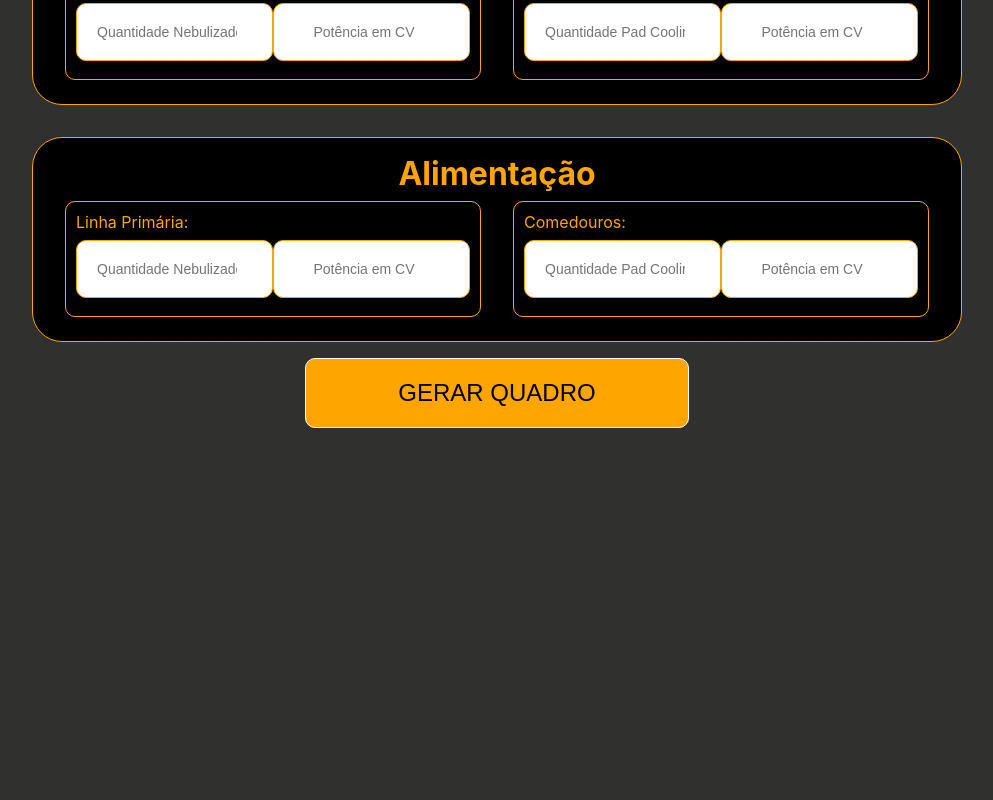
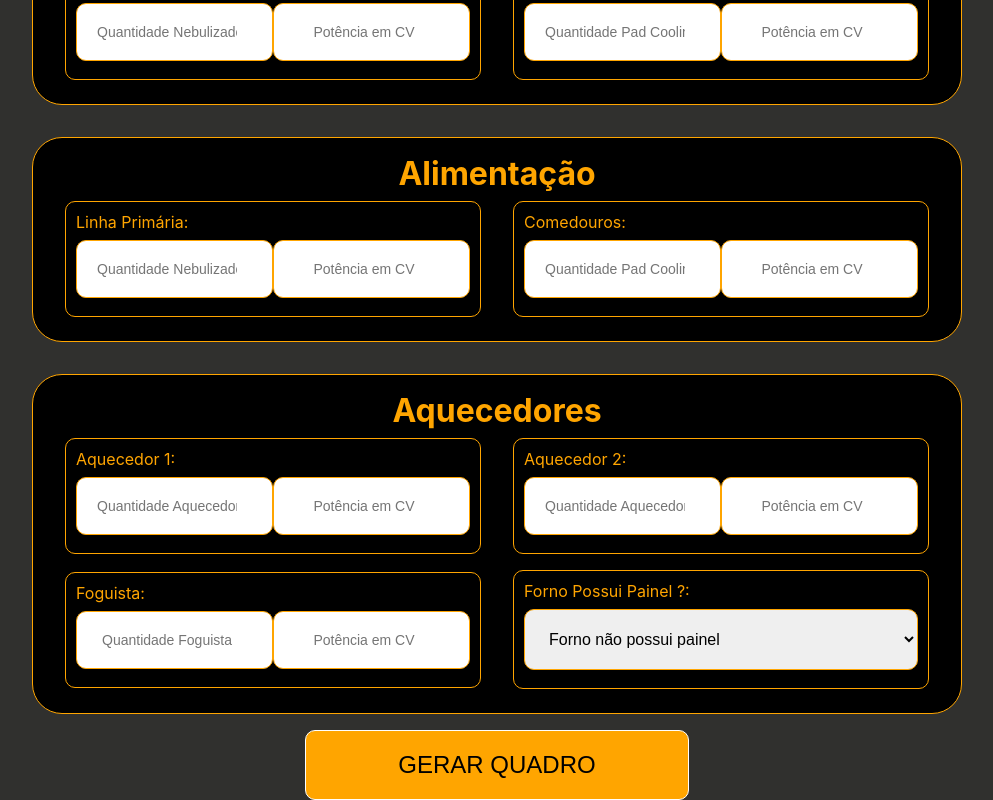
Before and after one commit to JnFerri/dimensionamento-eletrica, a React (Create React App) app: page /dimensionamento in a window 1280 px wide. Shown: the part 1202-2002 px from the top of the page, without its empty margins (143-1136 px from the left). Before the commit the page ends 1630 px from the top, so only its background shows below. Built offline with nearby package versions, Linux system fonts and the light colour scheme.

Commit message:
criado componente dimensionamentoAquecedores

```diff
--- /dev/null
+++ b/src/Components/DimensionamentoAquecedores/DimensionamentoAquecedores.js
@@ -0,0 +1,135 @@
+import styled from "styled-components"
+import Label from "../Label/Label"
+import Input from "../Input/Input"
+import Titulo4 from "../Titulo4/Titulo4"
+import { VerificaSeNumeroInteiroEMaiorQueZero } from "../../Helpers/VerificaSeNumeroInteiroEMaiorQueZero"
+import { VerificaSeNumeroMaiorQueZero } from "../../Helpers/VerificaSeNumeroMaiorQueZero"
+import Select from "../Select/Select"
+import Option from "../Select/Option/Option"
+
+
+
+const DimensionamentoSection = styled.section`
+display:flex;
+flex-direction:column;
+width:70%;
+padding:1rem 1rem;
+background-color:black;
+border:0.5px orange solid;
+border-radius:30px;
+align-items:center;
+margin: 1rem 0px;
+`
+const FormDivLinha = styled.div`
+    display:flex;
+    align-items:center;
+    justify-content:space-between;
+    margin: 0.5rem 0px;
+    width:100%;
+`
+const FormDiv = styled.div`
+    display:flex;
+    flex-direction:column;
+    align-items:center;
+    justify-content:space-between;
+    margin:0 1rem;
+    width:100%;
+    border:orange 0.1px solid;
+    border-radius:10px;
+    padding:10px 10px;
+`
+
+function DimensionamentoAquecedores({todosDadosAquecedores}){
+
+    function HandleQuantidadeAquecedor1(event){
+        const valor = event.target.value
+        if(VerificaSeNumeroInteiroEMaiorQueZero(valor)){
+            todosDadosAquecedores.setQuantidadeAquecedor1(valor)
+        }
+    }
+
+    function HandlePotenciaAquecedor1(event){
+        const valor = event.target.value.replace(',', '.')
+        if(VerificaSeNumeroMaiorQueZero(valor)){
+            todosDadosAquecedores.setPotenciaAquecedor1(valor)
+        }
+    }
+
+    function HandleQuantidadeAquecedor2(event){
+        const valor = event.target.value
+        if(VerificaSeNumeroInteiroEMaiorQueZero(valor)){
+            todosDadosAquecedores.setQuantidadeAquecedor2(valor)
+        }
+    }
+
+    function HandlePotenciaAquecedor2(event){
+        const valor = event.target.value.replace(',', '.')
+        if(VerificaSeNumeroMaiorQueZero(valor)){
+            todosDadosAquecedores.setPotenciaAquecedor2(valor)
+        }
+    }
+
+    function HandleQuantidadeFoguista(event){
+        const valor = event.target.value
+        if(VerificaSeNumeroInteiroEMaiorQueZero(valor)){
+            todosDadosAquecedores.setQuantidadeFoguista(valor)
+        }
+    }
+
+    function HandlePotenciaFoguista(event){
+        const valor = event.target.value.replace(',', '.')
+        if(VerificaSeNumeroMaiorQueZero(valor)){
+            todosDadosAquecedores.setPotenciaFoguista(valor)
+        }
+    }
+
+    function HandleFornoPossuiPainel(event){
+        todosDadosAquecedores.setFornoPossuiPainel(event.target.value)
+    }
+
+
+
+    return(
+        <DimensionamentoSection>
+                <Titulo4 color="orange" font_size='32px'>Aquecedores</Titulo4>
+                <FormDivLinha>
+                <FormDiv>
+                <Label font_size='16px' translate="0px" color="orange" text_align='left' width='100%'>Aquecedor 1:</Label>
+                <FormDivLinha>
+                <Input  type="number"  required  onChange={HandleQuantidadeAquecedor1} value={todosDadosAquecedores.QuantidadeAquecedor1} padding='20px 20px' width='40%' border='orange 0.5px solid' border_radius='10px' placeholder="Quantidade Aquecedores 1"></Input>
+                <Input  type="number" required  onChange={HandlePotenciaAquecedor1} value={todosDadosAquecedores.PotenciaAquecedor1} padding='20px 20px' width='40%' border='orange 0.5px solid' border_radius='10px' placeholder="Potência em CV"></Input>
+                </FormDivLinha>
+                </FormDiv>
+                <FormDiv>
+                <Label font_size='16px' translate="0px" color="orange" text_align='left' width='100%'>Aquecedor 2:</Label>
+                <FormDivLinha>
+                <Input  type="number"  required onChange={HandleQuantidadeAquecedor2} value={todosDadosAquecedores.QuantidadeAquecedor2} padding='20px 20px' width='40%' border='orange 0.5px solid' border_radius='10px' placeholder="Quantidade Aquecedores 2"></Input>
+                <Input  type="number" required  onChange={HandlePotenciaAquecedor2} value={todosDadosAquecedores.PotenciaAquecedor2} padding='20px 20px' width='40%' border='orange 0.5px solid' border_radius='10px' placeholder="Potência em CV"></Input>
+                </FormDivLinha>
+                </FormDiv>
+                </FormDivLinha>
+                <FormDivLinha>
+                <FormDiv>
+                <Label font_size='16px' translate="0px" color="orange" text_align='left' width='100%'>Foguista:</Label>
+                <FormDivLinha>
+                <Input  type="number"  required  onChange={HandleQuantidadeFoguista} value={todosDadosAquecedores.QuantidadeFoguista} padding='20px 20px' width='40%' border='orange 0.5px solid' border_radius='10px' placeholder="Quantidade Foguista"></Input>
+                <Input  type="number" required  onChange={HandlePotenciaFoguista} value={todosDadosAquecedores.PotenciaFoguista} padding='20px 20px' width='40%' border='orange 0.5px solid' border_radius='10px' placeholder="Potência em CV"></Input>
+                </FormDivLinha>
+                </FormDiv>
+                <FormDiv>
+                <Label font_size='16px' translate="0px" color="orange" text_align='left' width='100%'>Forno Possui Painel ?:</Label>
+                <FormDivLinha>
+                <Select value={todosDadosAquecedores.FornoPossuiPainel} onChange={HandleFornoPossuiPainel} required   padding='20px 20px' border='orange 0.5px solid' border_radius='10px' >
+                    <Option value={false} color="#FF8C00" font_size='22px'>Forno não possui painel</Option>
+                    <Option value={true} color="#FF8C00" font_size='22px'>Forno possui painel</Option>
+                </Select>
+                </FormDivLinha>
+                </FormDiv>
+                </FormDivLinha>
+
+            </DimensionamentoSection>
+    )
+}
+
+
+export default DimensionamentoAquecedores
--- a/src/Components/DimensionamentoVentilacao/DimensionamentoVentilacao.js
+++ b/src/Components/DimensionamentoVentilacao/DimensionamentoVentilacao.js
@@ -55,7 +55,7 @@ function DimensionamentoVentilacao({todosDadosVentilacao}){
     function HandleQuantidadeAcCortinas(event){
         const valor = event.target.value
         if(VerificaSeNumeroInteiroEMaiorQueZero(valor)){
-            todosDadosVentilacao.setQuantidadeAcCortinasForm()
+            todosDadosVentilacao.setQuantidadeAcCortinasForm(valor)
         }
     }
 
--- a/src/Paginas/Dimensionamento/Dimensionamento.js
+++ b/src/Paginas/Dimensionamento/Dimensionamento.js
@@ -8,6 +8,7 @@ import Form from "../../Components/Form/Form.js"
 import Input from "../../Components/Input/Input.js";
 import DimensionamentoResfriamento from "../../Components/DimensionamentoResfriamento/DimensionamentoResfriamento.js";
 import DimensionamentoAlimentacao from "../../Components/DimensionamentoAlimentacao/DimensionamentoAlimentacao.js";
+import DimensionamentoAquecedores from "../../Components/DimensionamentoAquecedores/DimensionamentoAquecedores.js";
 
 const DimensionamentoContainer = styled.main`
 display:flex;
@@ -42,6 +43,13 @@ function Dimensionamento(){
     const [PotenciaLinhas, setPotenciaLinhas] = useState('')
     const [QuantidadeComedouros, setQuantidadeComedouros] = useState('')
     const [PotenciaComedouros, setPotenciaComedouros] = useState('')
+    const [QuantidadeAquecedor1, setQuantidadeAquecedor1] = useState('')
+    const [PotenciaAquecedor1, setPotenciaAquecedor1] = useState('')
+    const [QuantidadeAquecedor2, setQuantidadeAquecedor2] = useState('')
+    const [PotenciaAquecedor2, setPotenciaAquecedor2] = useState('')
+    const [QuantidadeFoguista, setQuantidadeFoguista] = useState('')
+    const [PotenciaFoguista, setPotenciaFoguista] = useState('')
+    const [FornoPossuiPainel, setFornoPossuiPainel] = useState(false)
     const [TodosOsDados, setTodosOsDados] = useState('')
 
     const todosDadosGalpao = {
@@ -55,6 +63,9 @@ function Dimensionamento(){
     }
     const todosDadosAlimentacao ={
         setQuantidadeLinhas,setPotenciaLinhas,setQuantidadeComedouros,setPotenciaComedouros,QuantidadeLinhas,PotenciaLinhas,QuantidadeComedouros,PotenciaComedouros
+    }
+    const todosDadosAquecedores = {
+        setQuantidadeAquecedor1,setPotenciaAquecedor1,setQuantidadeAquecedor2,setPotenciaAquecedor2,setQuantidadeFoguista,setPotenciaFoguista,setFornoPossuiPainel,QuantidadeAquecedor1,PotenciaAquecedor1,QuantidadeAquecedor2,PotenciaAquecedor2,QuantidadeFoguista,PotenciaFoguista,FornoPossuiPainel
     }
 
     async function DefineDados(event){
@@ -113,6 +124,20 @@ function Dimensionamento(){
         setPotenciaLinhas('')
         setQuantidadeComedouros('')
         setPotenciaComedouros('')
+
+        setDadosAquecedores({
+        aquecedor1:{quantidade:QuantidadeAquecedor1,potencia:PotenciaAquecedor1},
+        aquecedor2:{quantidade:QuantidadeAquecedor2,potencia:PotenciaAquecedor2},
+        foguista:{quantidade:QuantidadeFoguista,potencia:PotenciaFoguista},
+        fornoPossuiPainel:FornoPossuiPainel
+        })
+        setQuantidadeAquecedor1('')
+        setPotenciaAquecedor1('')
+        setQuantidadeAquecedor2('')
+        setPotenciaAquecedor2('')
+        setQuantidadeFoguista('')
+        setPotenciaFoguista('')
+        setFornoPossuiPainel(false)
        }
 
 
@@ -146,14 +171,22 @@ function Dimensionamento(){
         comedouros:{quantidade:0,potencia:0}
     })
 
+    const [dadosAquecedores, setDadosAquecedores] = useState({
+        aquecedor1:{quantidade:0,potencia:0},
+        aquecedor2:{quantidade:0,potencia:0},
+        foguista:{quantidade:0,potencia:0},
+        fornoPossuiPainel:false
+    })
+
     useEffect(() =>{
      setTodosOsDados({
          dadosGalpao ,
          dadosVentilacao,
          dadosResfriamento,
-         dadosAlimentacao
+         dadosAlimentacao,
+         dadosAquecedores
      })
-    },[dadosGalpao, dadosVentilacao, dadosResfriamento, dadosAlimentacao])
+    },[dadosGalpao, dadosVentilacao, dadosResfriamento, dadosAlimentacao,dadosAquecedores])
 
     useEffect(() =>{
         console.log(TodosOsDados)
@@ -176,6 +209,9 @@ function Dimensionamento(){
             <DimensionamentoAlimentacao
             todosDadosAlimentacao={{...todosDadosAlimentacao}}
             />
+            <DimensionamentoAquecedores
+            todosDadosAquecedores={{...todosDadosAquecedores}}
+            />
             <Input type="Submit" color="black" padding='20px 0px' background_color='orange' border='white 0.5px solid' border_radius='10px' font_size='24px' width='30%' value='GERAR QUADRO'/>
             </Form>
 
```
